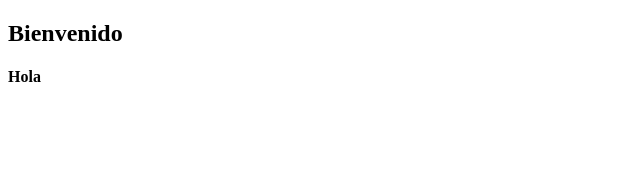
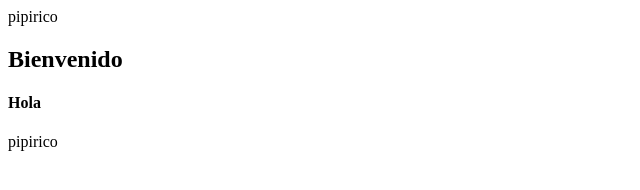
Before and after one commit to desarrollo23/chandas-page, a plain HTML site: page index.html in a window 1280 px wide. Shown: the whole page, without its empty margins (0-640 px from the left). Drawn offline with Linux system fonts and the light colour scheme.

Commit message:
agregar txt

```diff
--- a/index.html
+++ b/index.html
@@ -6,7 +6,7 @@
     <meta name="viewport" content="width=device-width, initial-scale=1.0">
     <title>Chandas Page</title>
 </head>
-<body>
+<body>pipirico
     <main class="container">
         <header>
             <h2>Bienvenido</h2>
@@ -14,6 +14,7 @@
     </main>
     <section>
         <h4>Hola</h4>
+        pipirico
     </section>
 </body>
 </html>
```
